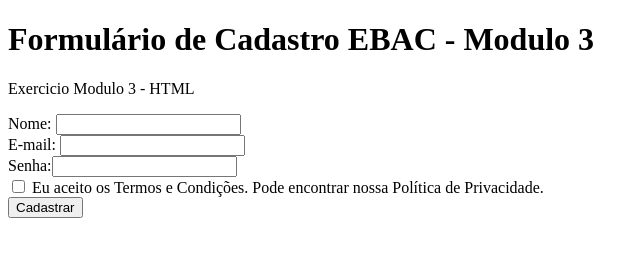
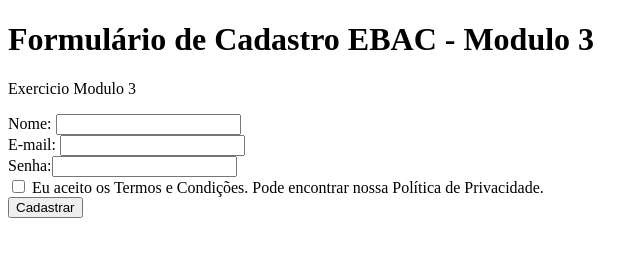
Before and after one commit to Gabrielttsan/Exercicio_HTML, a plain HTML site: page index.html in a window 1280 px wide. Shown: the full height of the page, 0-640 px from the left. Drawn offline with Linux system fonts and the light colour scheme.

Commit message:
Alterando o conteudo da Branch

```diff
--- a/index.html
+++ b/index.html
@@ -8,7 +8,7 @@
 <body>
 <Header>
     <h1>Formulário de Cadastro EBAC - Modulo 3</h1>
-    <p>Exercicio Modulo 3 - HTML</p>
+    <p>Exercicio Modulo 3</p>
 </Header>
 <form>
     <label for="Nome">Nome:</label> <input type="text" id="Nome"> <br />
```
